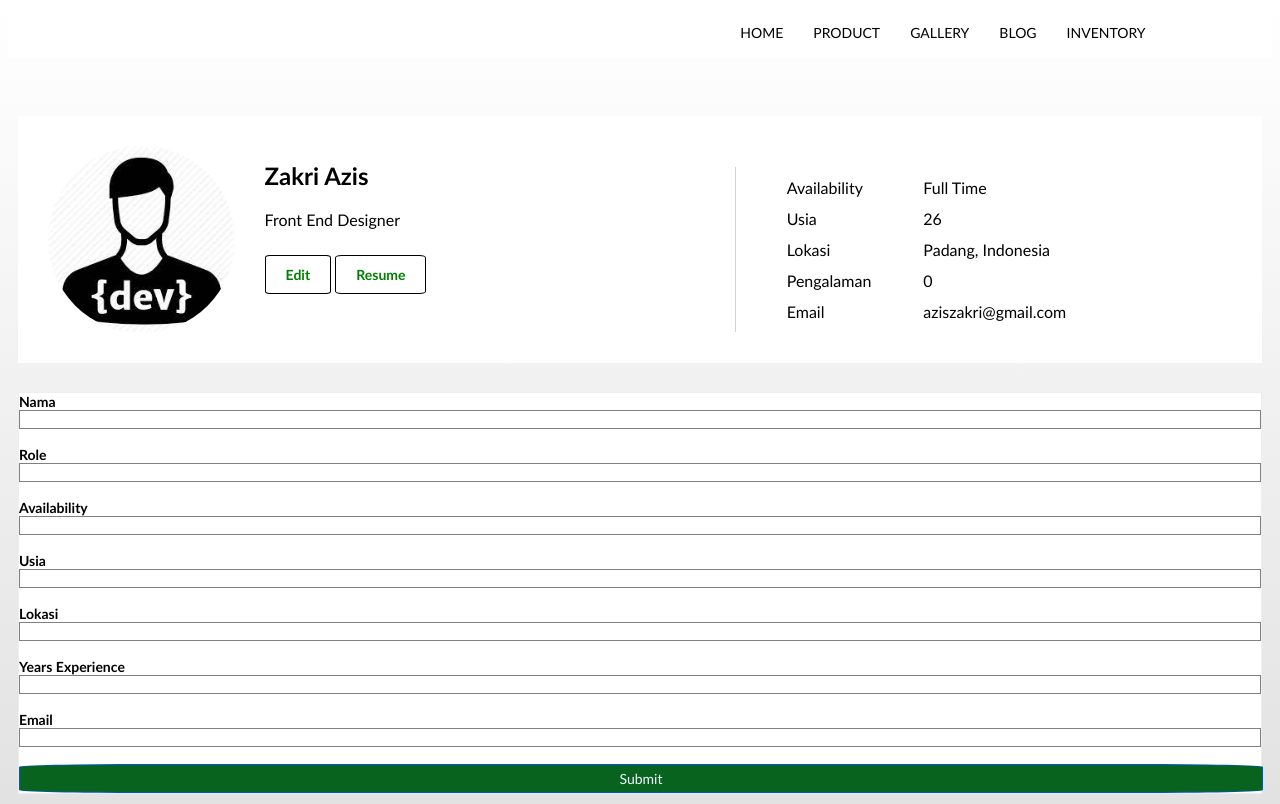
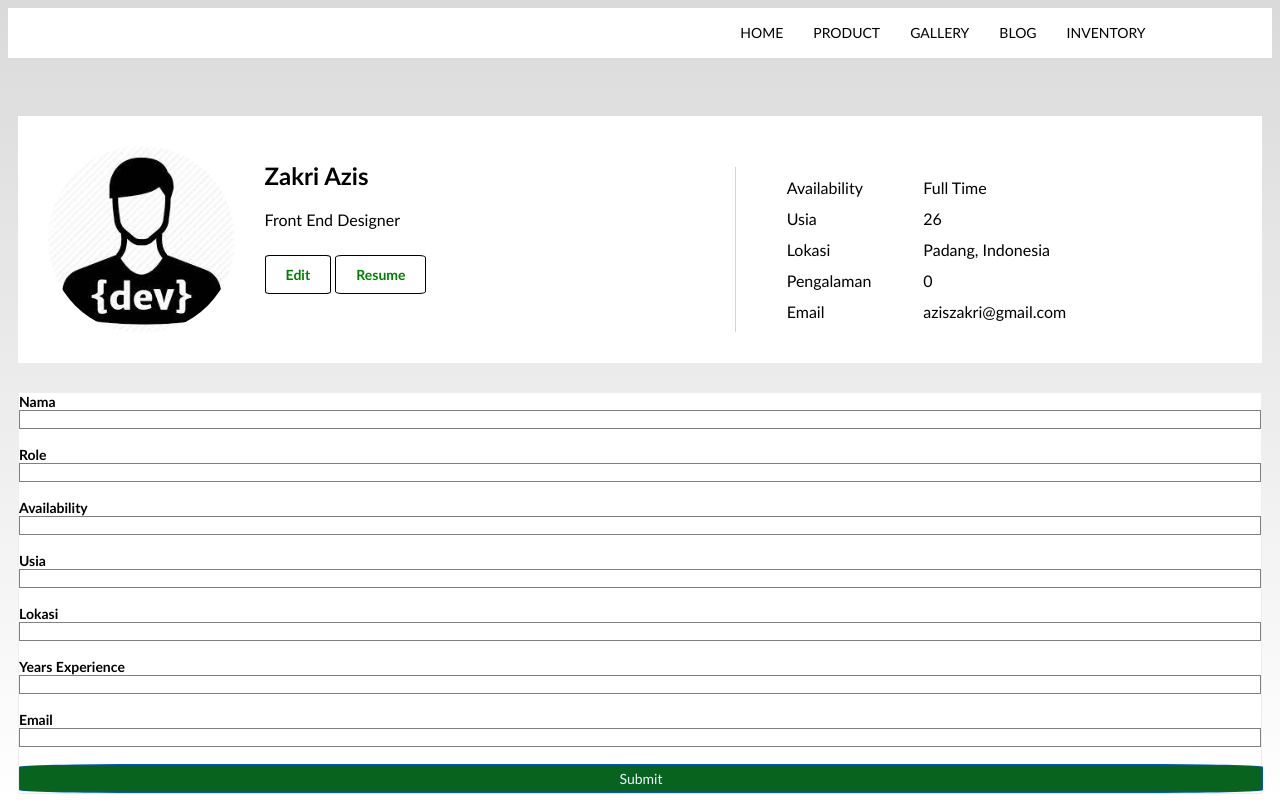
Before and after one commit to aziszakri/prakerja, a plain HTML site: page index.html in a window 1280 px wide. Drawn offline with Linux system fonts and the light colour scheme.

Commit message:
ubah gradient body

```diff
--- a/styles.css
+++ b/styles.css
@@ -1,5 +1,5 @@
 .body {
-    background-image: linear-gradient(white, rgb(226, 226, 226));
+    background-image: linear-gradient(to top, white, rgb(218, 218, 218));
 }
 
 .header {
```
